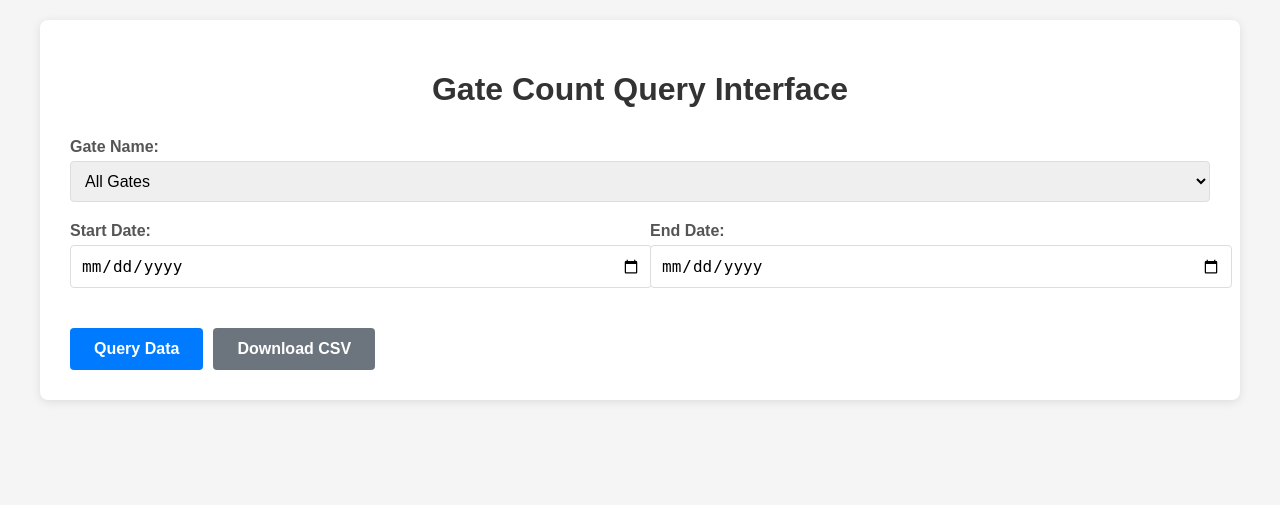
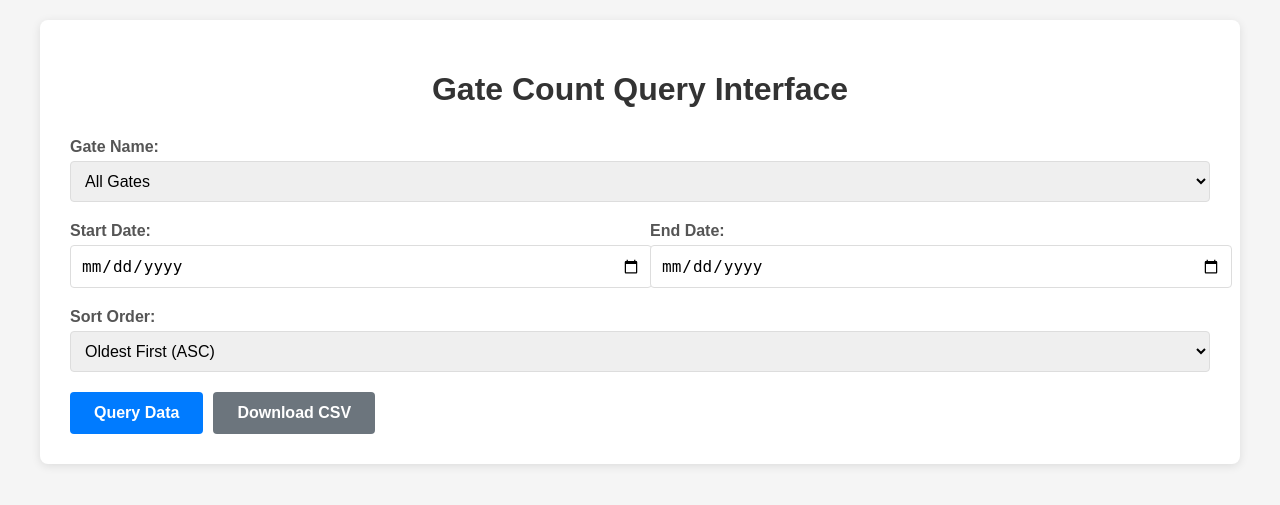
Before and after one commit to lehigh-university-libraries/ole-gate-count, a Flask app: page / in a window 1280 px wide. Shown: the top 505 px of the page. Run offline with Flask 3, Linux system fonts and the light colour scheme; data that the repository does not hold is empty.

Commit message:
Add order by

```diff
--- a/app/models/database.py
+++ b/app/models/database.py
@@ -74,7 +74,7 @@ class GateCountModel:
             conn.commit()
 
     @staticmethod
-    def query_counts(gate_name=None, start_date=None, end_date=None):
+    def query_counts(gate_name=None, start_date=None, end_date=None, order_by="asc"):
         """Query gate counts with optional filters"""
         sql = "SELECT * FROM lib_gate_counts WHERE 1=1"
         params = []
@@ -91,7 +91,9 @@ class GateCountModel:
             sql += " AND timestamp <= %s"
             params.append(end_date)
 
-        sql += " ORDER BY timestamp DESC"
+        # Add order by clause with direction
+        order_direction = "ASC" if order_by == "asc" else "DESC"
+        sql += f" ORDER BY timestamp {order_direction}"
 
         with get_db_connection() as conn:
             cursor = conn.cursor(pymysql.cursors.DictCursor)
--- a/app/routes/main.py
+++ b/app/routes/main.py
@@ -22,8 +22,9 @@ def query_data():
         gate_name = data.get("gate_name")
         start_date = data.get("start_date")
         end_date = data.get("end_date")
+        order_by = data.get("order_by", "asc")
 
-        results = GateCountModel.query_counts(gate_name, start_date, end_date)
+        results = GateCountModel.query_counts(gate_name, start_date, end_date, order_by)
 
         return jsonify({"success": True, "data": results, "count": len(results)})
 
@@ -39,8 +40,9 @@ def download_csv():
         gate_name = data.get("gate_name")
         start_date = data.get("start_date")
         end_date = data.get("end_date")
+        order_by = data.get("order_by", "asc")
 
-        results = GateCountModel.query_counts(gate_name, start_date, end_date)
+        results = GateCountModel.query_counts(gate_name, start_date, end_date, order_by)
 
         # Create CSV in memory
         output = io.StringIO()
--- a/app/templates/index.html
+++ b/app/templates/index.html
@@ -148,6 +148,14 @@
                 </div>
             </div>
 
+            <div class="form-group">
+                <label for="order_by">Sort Order:</label>
+                <select id="order_by" name="order_by">
+                    <option value="asc">Oldest First (ASC)</option>
+                    <option value="desc">Newest First (DESC)</option>
+                </select>
+            </div>
+
             <div class="button-group">
                 <button type="submit" class="btn-primary">Query Data</button>
                 <button type="button" id="downloadCsv" class="btn-secondary" disabled>Download CSV</button>
@@ -200,7 +208,8 @@
             const formData = {
                 gate_name: document.getElementById('gate_name').value,
                 start_date: document.getElementById('start_date').value,
-                end_date: document.getElementById('end_date').value
+                end_date: document.getElementById('end_date').value,
+                order_by: document.getElementById('order_by').value
             };
 
             currentQueryData = formData;
```
